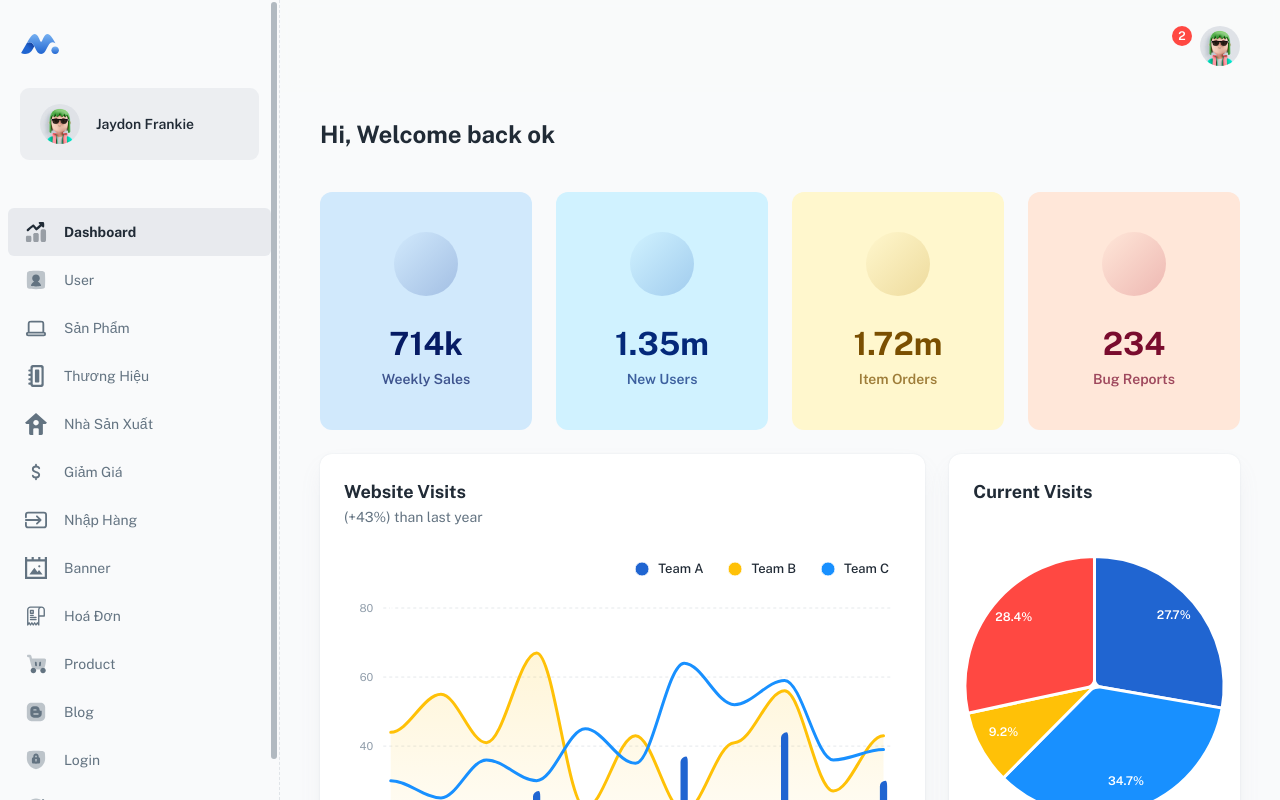
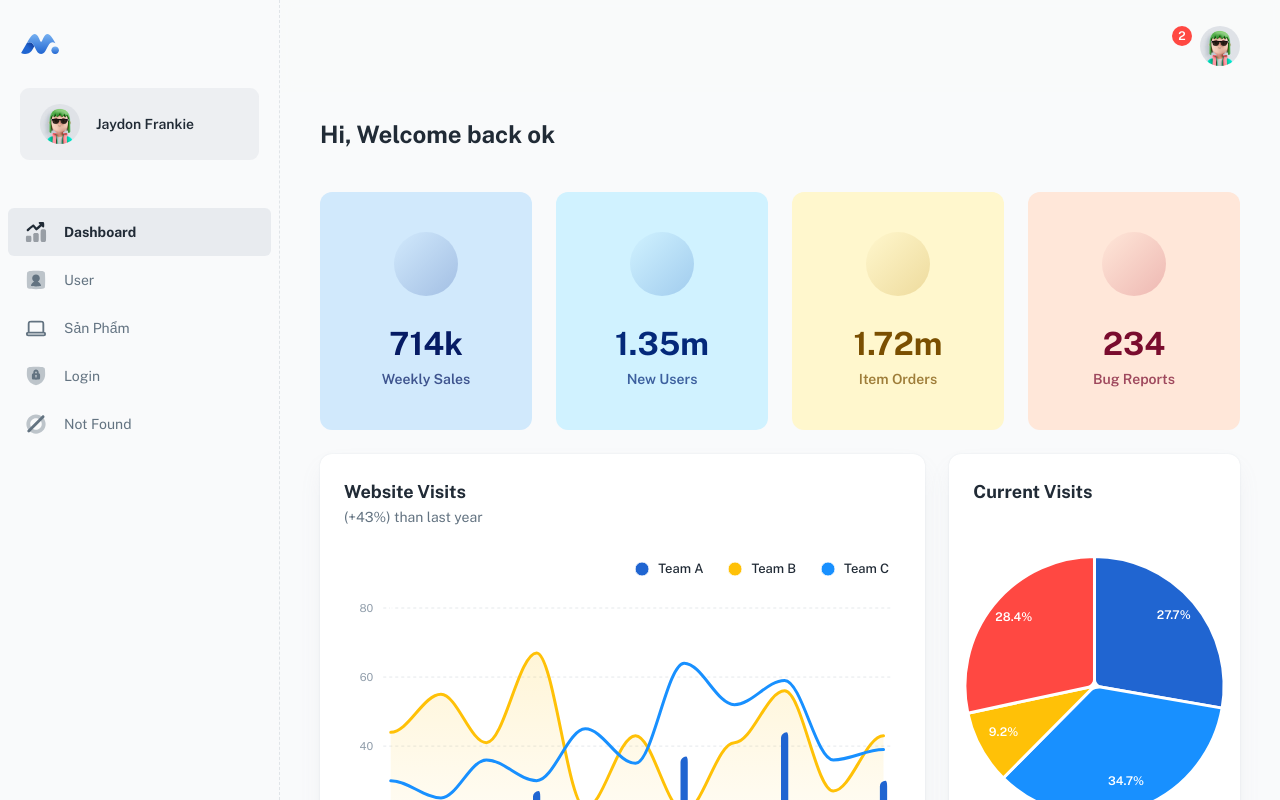
Before and after one commit to callmeNDL/admin-weblaptop, a React (Create React App) app: page /dashboard/app in a window 1280 px wide. Shown: the top 800 px of the page. Built offline with nearby package versions, Linux system fonts and the light colour scheme; some icons are missing; a web font is replaced by a local one.

Commit message:
update menu

```diff
--- a/src/layouts/dashboard/nav/config.js
+++ b/src/layouts/dashboard/nav/config.js
@@ -18,47 +18,47 @@ const navConfig = [
     path: '/dashboard/productsV2',
     icon: icon('ic_laptop'),
   },
-  {
-    title: 'Thương hiệu',
-    path: '/dashboard/user',
-    icon: icon('ic_brand'),
-  },
-  {
-    title: 'Nhà sản xuất',
-    path: '/dashboard/user',
-    icon: icon('ic_home'),
-  },
+  // {
+  //   title: 'Thương hiệu',
+  //   path: '',
+  //   icon: icon('ic_brand'),
+  // },
+  // {
+  //   title: 'Nhà sản xuất',
+  //   path: '',
+  //   icon: icon('ic_home'),
+  // },
 
-  {
-    title: 'Giảm giá',
-    path: '/dashboard/user',
-    icon: icon('ic_dolar'),
-  },
-  {
-    title: 'Nhập hàng',
-    path: '/dashboard/user',
-    icon: icon('ic_input'),
-  },
-  {
-    title: 'Banner',
-    path: '/dashboard/user',
-    icon: icon('ic_image'),
-  },
-  {
-    title: 'Hoá đơn',
-    path: '/dashboard/user',
-    icon: icon('ic_bill'),
-  },
-  {
-    title: 'product',
-    path: '/dashboard/products',
-    icon: icon('ic_cart'),
-  },
-  {
-    title: 'blog',
-    path: '/dashboard/blog',
-    icon: icon('ic_blog'),
-  },
+  // {
+  //   title: 'Giảm giá',
+  //   path: '',
+  //   icon: icon('ic_dolar'),
+  // },
+  // {
+  //   title: 'Nhập hàng',
+  //   path: '',
+  //   icon: icon('ic_input'),
+  // },
+  // {
+  //   title: 'Banner',
+  //   path: '',
+  //   icon: icon('ic_image'),
+  // },
+  // {
+  //   title: 'Hoá đơn',
+  //   path: '',
+  //   icon: icon('ic_bill'),
+  // },
+  // {
+  //   title: 'product',
+  //   path: '',
+  //   icon: icon('ic_cart'),
+  // },
+  // {
+  //   title: 'blog',
+  //   path: '',
+  //   icon: icon('ic_blog'),
+  // },
   {
     title: 'login',
     path: '/login',
```
